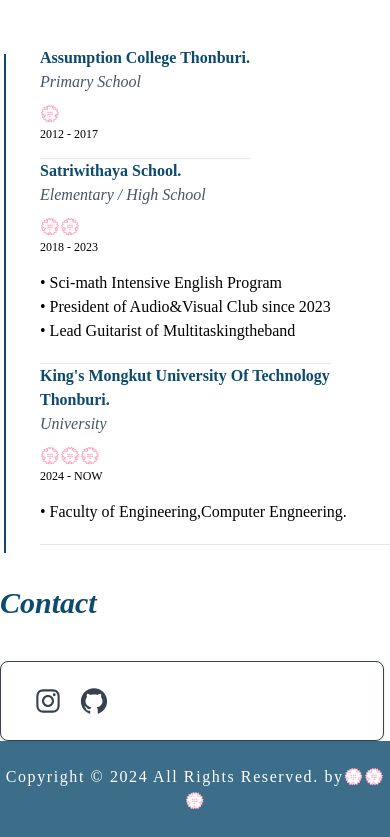
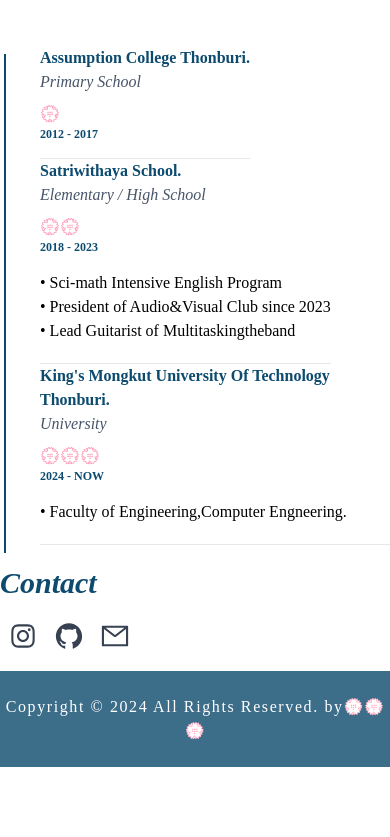
Before and after one commit to yiiipunn/jpsite, a Next.js app: page / in a window 390 px wide. Shown: the part 919-1756 px from the top of the page. After the commit the page ends 1686 px from the top, so only its background shows below. Built offline with nearby package versions, Linux system fonts and the light colour scheme.

Commit message:
i'm done

```diff
--- a/src/app/globals.css
+++ b/src/app/globals.css
@@ -2,3 +2,8 @@
 @tailwind base;
 @tailwind components;
 @tailwind utilities;
+@layer base {
+    html {
+      @apply scroll-smooth;
+    }
+  }
--- a/src/app/layout.tsx
+++ b/src/app/layout.tsx
@@ -11,7 +11,7 @@
 }>) {
   return (
     <html lang="en">
-      <body>
+      <body >
         <Navbar/>
         {children}
       </body>
--- a/src/components/Contact.tsx
+++ b/src/components/Contact.tsx
@@ -3,21 +3,20 @@
 import {
   AiOutlineInstagram,
   AiOutlineGithub,
+  AiOutlineMail,
 } from "react-icons/ai";
 import Link from "next/link";
 
 const Contact = () => (
   <div className="container lg:px-50 lg:pt-50 mx-auto z-4" id="Contact">
     <div>
-  <h1 className="font-bold italic mb-10 pt-10 text-3xl text-sky-900">
+      <h1 className="font-bold italic mb-5 pt-5
+       text-3xl text-sky-900">
         Contact
       </h1>
-      <a
-        href="#"
-        className="block max-w-sm p-6 bg-white border rounded-lg shadow border-gray-700"
-      >
-        <div className="font-semibold text-gray-700 flex flex-row dark:text-gray-500">
-        <Link href="https://www.instagram.com/yiiipunn/">
+
+      <div className="flex flex-row mb-5 justify-right font-semibold text-gray-700  dark:text-gray-500">
+        <Link href="https://www.insflex flex-rowtagram.com/yiiipunn/">
           <AiOutlineInstagram
             size={30}
             className="cursor-pointer mx-2 hover active:-sky-300"
@@ -26,8 +25,10 @@
         <Link href="https://github.com/yiiipunn">
           <AiOutlineGithub size={30} className="cursor-pointer mx-2" />
         </Link>
+        <Link href="https://github.com/yiiipunn">
+          <AiOutlineMail size={30} className="cursor-pointer mx-2" />
+        </Link>
       </div>
-      </a>
     </div>
   </div>
 );
--- a/src/components/Education.tsx
+++ b/src/components/Education.tsx
@@ -4,7 +4,7 @@
 
 const Education = () => (
 
-  <div className="container lg:px-50 lg:pt-50 md:ml-20 mx-auto">
+  <div className="container lg:px-50 lg:pt-50 md:ml-20 mx-auto "id="Education">
     <div className="md:w-2/3">
       <h1 className="font-bold italic mb-10 pt-10 text-3xl text-sky-900">
         Education
@@ -32,7 +32,7 @@
             <div className="italic md:mb-4 text-slate-600">Primary School</div>
             <div className="mb-4 mt-2 md:hidden">
               <div className="font-bold">💮</div>
-              <div className="text-xs">2012 - 2017</div>
+              <div className="text-xs font-bold  text-sky-900">2012 - 2017</div>
             </div>
 
           </div>
@@ -59,7 +59,7 @@
             </div>
             <div className="mb-4 mt-2 md:hidden">
               <div className="font-bold">💮💮</div>
-              <div className="text-xs">2018 - 2023</div>
+              <div className="text-xs font-bold  text-sky-900">2018 - 2023</div>
             </div>
             <div className="mb-5">
             &#8226; Sci-math Intensive English Program<br/>
@@ -91,7 +91,7 @@
             <div className="italic md:mb-4 text-slate-600">University</div>
             <div className="mb-4 mt-2 md:hidden">
               <div className="font-bold">💮💮💮</div>
-              <div className="text-xs">2024 - NOW</div>
+              <div className="text-xs font-bold  text-sky-900">2024 - NOW</div>
             </div>
             <div className="mb-5">
             &#8226; Faculty of Engineering,Computer Engneering.
--- a/src/components/Navbar.tsx
+++ b/src/components/Navbar.tsx
@@ -20,7 +20,7 @@
     setMenuOpen(!menuOpen);
   };
   return (
-    <nav className=" fixed z-10 flex flex-wrap mt-0 w-full h-24 shadow-xl bg-white">
+    <nav className="fixed z-10 flex flex-wrap mt-0 w-full h-24 shadow-xl bg-white scroll-m-20">
       <div className="flex justify-between items-center h-full w-full px-4 2xl:px-16">
         <Link href="https://github.com/yiiipunn">
           <div className="flex justify-center rounded-[50%] overflow-hidden w-20 h-20 sm:w-10 sm:h-10">
@@ -39,7 +39,7 @@
         <div className="hidden sm:flex">
           <ul className="hidden sm:flex">
             <Link href="#About">
-              <li className="ml-10 uppercase hover:border-b  text-sky-900 hover:text-sky-200 active:text-sky-300 text-xl transition-all duration-500">
+              <li className="ml-10 uppercase hover:border-b  text-sky-900 hover:text-sky-200 active:text-sky-300 text-xl transition-all duration-500 scroll-smooth">
                 About me
               </li>
             </Link>
@@ -79,38 +79,38 @@
         </div>
         <div className="flex-col py-4">
           <ul>
-            <Link href="#About">
+            <a href="#About">
               <li
                 onClick={() => setMenuOpen(false)}
                 className="uppercase hover:border-b text-sky-900 hover:text-sky-200 active:text-sky-300 py-4 cursor-pointer ease-in-out duration-500"
               >
                 About me
               </li>
-            </Link>
-            <Link href="#Education">
+            </a>
+            <a href="#Education">
               <li
                 onClick={() => setMenuOpen(false)}
                 className="uppercase hover:border-b  text-sky-900 hover:text-sky-200 active:text-sky-300 py-4 cursor-pointer ease-in-out duration-500"
               >
                 Education
               </li>
-            </Link>
-            <Link href="#Skills">
+            </a>
+            <a href="#Skills">
               <li
                 onClick={() => setMenuOpen(false)}
                 className="uppercase hover:border-b  text-sky-900 hover:text-sky-200 active:text-sky-300 py-4 cursor-pointer ease-in-out duration-500"
               >
                 Skills
               </li>
-            </Link>
-            <Link href="#Contact">
+            </a>
+            <a href="#Contact">
               <li
                 onClick={() => setMenuOpen(false)}
                 className="uppercase hover:border-b text-sky-900 hover:text-sky-200 active:text-sky-300 py-4 cursor-pointer ease-in-out duration-500"
               >
                 Contact
               </li>
-            </Link>
+            </a>
           </ul>
         </div>
         <div className="flex flex-row justify-around pt-10 items-center ease-in-out duration-500">
--- a/tailwind.config.ts
+++ b/tailwind.config.ts
@@ -9,6 +9,9 @@
   ],
   theme: {
     extend:  {
+      backgroundImage: {
+        'hero-pattern': "url('/jf.mp4')",
+      },
       fontFamily : {
         sans:["Cormorant+Garamond"]
       },
@@ -16,6 +19,7 @@
         background: "var(--background)",
         foreground: "var(--foreground)",
       },
+
     },
   },
   plugins: [],
```
Also changed, not shown: src/app/page.tsx (+4 -6 lines), public/jellyfish.gif (added), 1 other file (tests, documents, lock files or other folders). Lines whose indentation alone changed are shown as unchanged.
